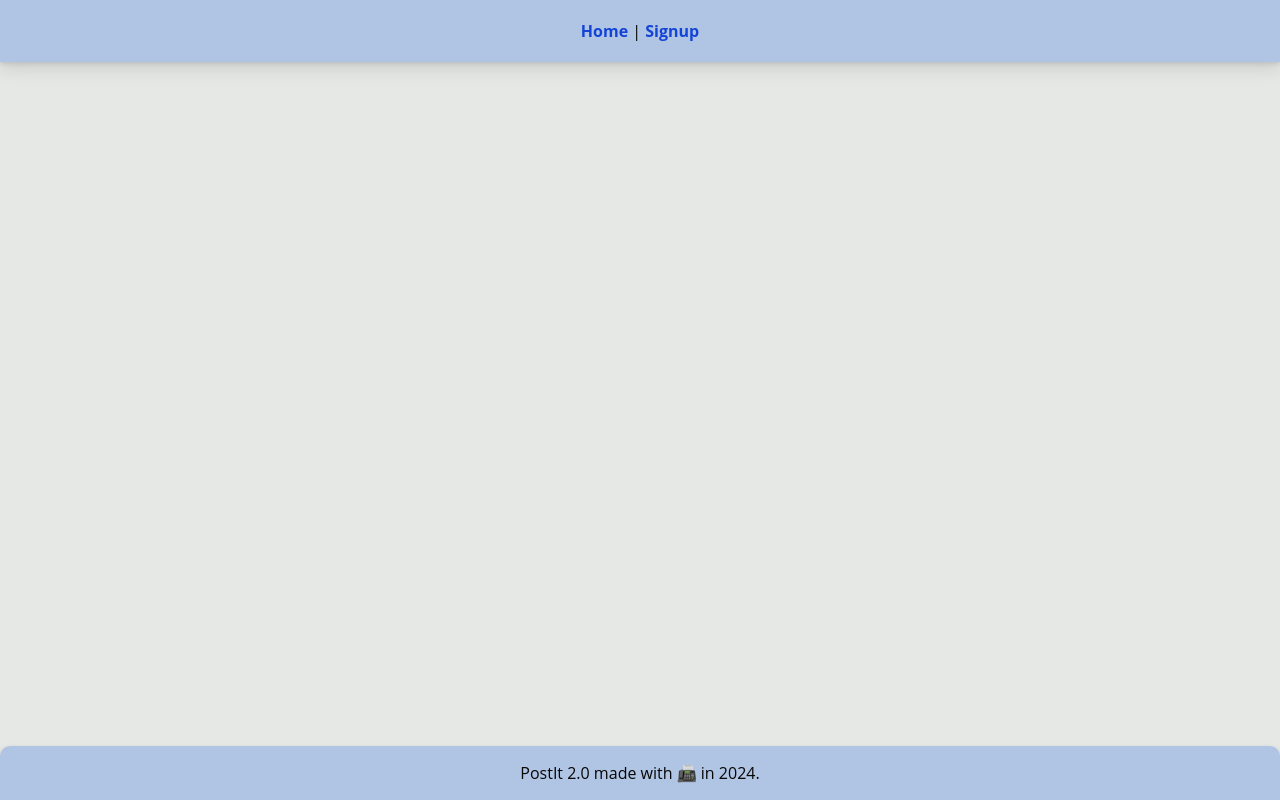
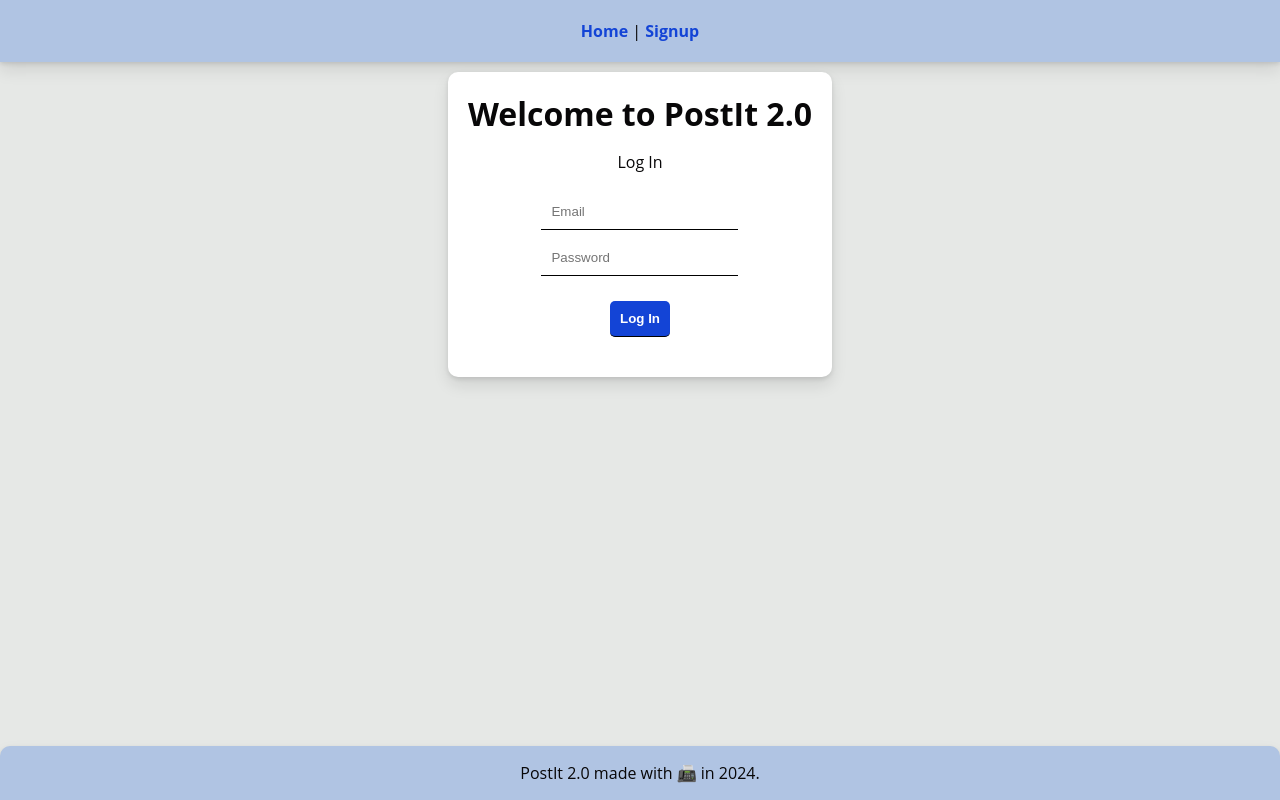
Before and after one commit to Lontloom/AAbatteries4Vue, a Vue app in the folder frontend/: page /#/login in a window 1280 px wide. Built offline with nearby package versions, Linux system fonts and the light colour scheme.

Commit message:
added login page

```diff
--- a/frontend/src/router/index.js
+++ b/frontend/src/router/index.js
@@ -1,6 +1,7 @@
 import { createRouter, createWebHashHistory } from 'vue-router';
 import PostsView from '@/views/PostsView.vue';
 import SignupView from '@/views/SignupView.vue';
+import LoginView from '../views/LoginView.vue';
 
 const routes = [
   {
@@ -13,6 +14,11 @@ const routes = [
     name: 'signup',
     component: SignupView,
   },
+  {
+    path: '/login',
+    name: 'login',
+    component: LoginView
+  }
 ];
 
 const router = createRouter({
--- /dev/null
+++ b/frontend/src/views/LoginView.vue
@@ -0,0 +1,114 @@
+<template>
+    <div class="loginBox">
+        <div class="loginContainer">
+            <h1>Welcome to PostIt 2.0</h1>
+            <p>Log In</p>
+            <form v-on:submit.prevent="validatePassword">
+                <input type="email" name="email" placeholder="Email" v-model="email" required class="loginInput" />
+                <br />
+                <input type="password" name="password" placeholder="Password" v-model="password" required
+                    class="loginInput" />
+                <br />
+                <p v-if="errorMessage != ''" class="error">{{ errorMessage }}</p>
+                <input @click="loginUser" type="submit" value="Log In" class="loginInput loginButton"/>
+            </form>
+        </div>
+    </div>
+</template>
+
+<script>
+export default {
+    name: "LoginView",
+    data() {
+        return {
+            email: "",
+            password: "",
+            errorMessage: "",
+        };
+    },
+    methods: {
+        loginUser() {
+            fetch("http://localhost:3000/auth/login", {
+                method: "POST",
+                headers: {
+                    "Content-Type": "application/json"
+                },
+                credentials: "include",
+                body: JSON.stringify({
+                    email: this.email,
+                    password: this.password
+                })
+            })
+            .then(response => response.json())
+            .then(data => {
+                if(data.errorMessage != undefined) {
+                    this.errorMessage = data.errorMessage;
+                    return;
+                }
+
+                this.$router.push("/")
+            });
+        }
+    },
+};
+</script>
+
+<style scoped>
+.loginBox {
+    display: flex;
+    justify-content: center;
+    align-items: center;
+}
+
+.loginContainer {
+    background-color: var(--box-background-color);
+    border-radius: 10px;
+    text-align: center;
+    padding: 10px 10px 20px 10px;
+    margin: 10px;
+    box-shadow: 0px 2px 4px rgba(0, 0, 0, .1), 0px 8px 16px rgba(0, 0, 0, .1);
+}
+
+.loginContainer>h1 {
+    margin: 10px;
+}
+
+.loginInput {
+    margin: 5px;
+    background-color: #ffffff;
+    border: none;
+    border-bottom: 1px solid black;
+    padding: 10px;
+}
+
+.loginButton {
+    background-color: var(--button-color);
+    color: white;
+    font-weight: bold;
+    margin-bottom: 20px;
+    border-radius: 5px;
+    margin-top: 20px;
+}
+
+.loginButton:hover {
+    background-color: var(--hover-color);
+}
+
+.error {
+    color: red;
+    font-size: 0.9em;
+    margin-bottom: 10px;
+    text-align: center;
+}
+
+.error ul {
+    margin: 0;
+    padding-left: 20px;
+}
+
+@media (max-width: 330px) {
+    .loginContainer {
+        border-radius: 0px;
+    }
+}
+</style>
```
Also changed, not shown: 1 other file (tests, documents, lock files or other folders).
